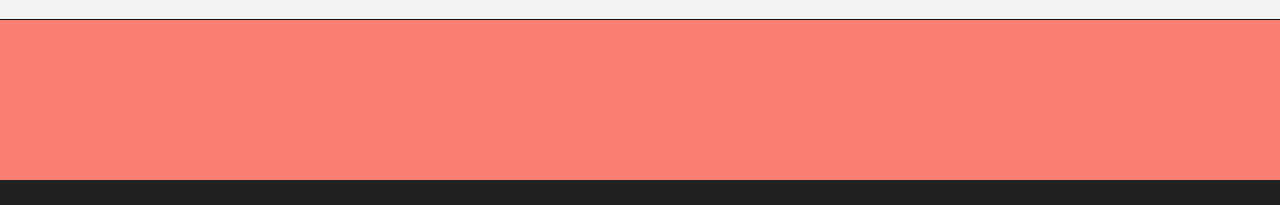
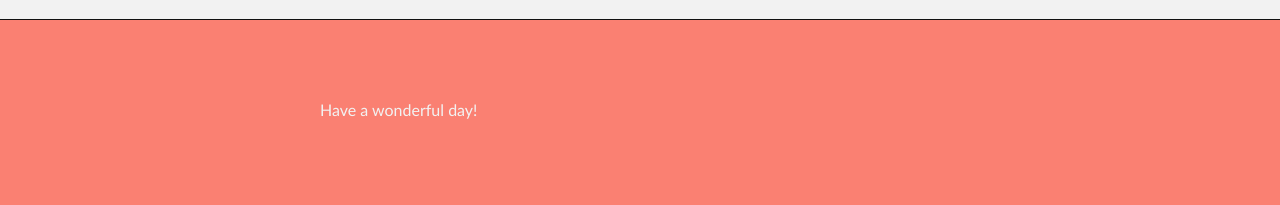
Before and after one commit to joaniex223/joaniex223.github.io, a plain HTML site: page index.html in a window 1280 px wide. Shown: the part 1035-1240 px from the top of the page. Before the commit the page ends 1215 px from the top, so only its background shows below. Drawn offline with Linux system fonts and the light colour scheme.

Commit message:
third time

```diff
--- a/index.html
+++ b/index.html
@@ -52,7 +52,7 @@ Korean news, culture, language, society in Connecticut. </p>
       <footer class="inner">
         <br>
         <br>
-        <br>
+        <p>Have a wonderful day!</p>
         <br>
         <br>
       </footer>
```
